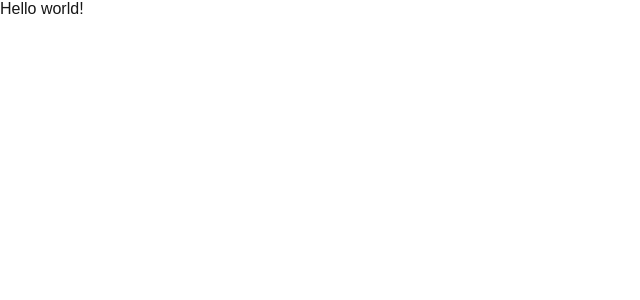
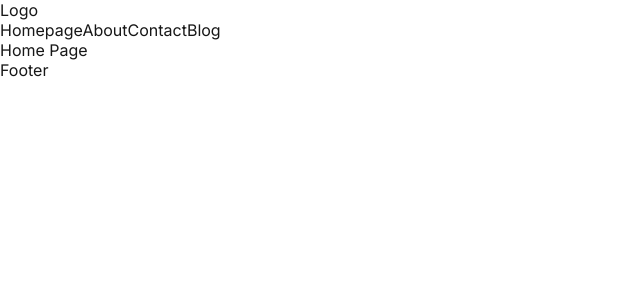
Before and after one commit to jonathanpperry/jonathanperry-next-blogger, a Next.js app: page / in a window 1280 px wide. Shown: the top 300 px of the page, without its empty margins (0-640 px from the left). Built offline with nearby package versions, Linux system fonts and the light colour scheme.

Commit message:
Added links to navbar

```diff
--- a/src/app/layout.js
+++ b/src/app/layout.js
@@ -1,16 +1,9 @@
-import localFont from "next/font/local";
+import { Inter } from "next/font/google";
 import "./globals.css";
+import Navbar from "@/components/navbar/Navbar";
+import Footer from "@/components/footer/Footer";
 
-const geistSans = localFont({
-  src: "./fonts/GeistVF.woff",
-  variable: "--font-geist-sans",
-  weight: "100 900",
-});
-const geistMono = localFont({
-  src: "./fonts/GeistMonoVF.woff",
-  variable: "--font-geist-mono",
-  weight: "100 900",
-});
+const inter = Inter({ subsets: ["latin"] });
 
 export const metadata = {
   title: "Create Next App",
@@ -20,8 +13,10 @@ export const metadata = {
 export default function RootLayout({ children }) {
   return (
     <html lang="en">
-      <body className={`${geistSans.variable} ${geistMono.variable}`}>
+      <body className={inter.className}>
+        <Navbar />
         {children}
+        <Footer />
       </body>
     </html>
   );
--- a/src/app/page.js
+++ b/src/app/page.js
@@ -1,5 +1,5 @@
 const Home = () => {
-  return <div>Hello world!</div>;
+  return <div>Home Page</div>;
 };
 
 export default Home;
--- /dev/null
+++ b/src/components/footer/Footer.jsx
@@ -0,0 +1,9 @@
+import React from 'react'
+
+function Footer() {
+  return (
+    <div>Footer</div>
+  )
+}
+
+export default Footer
--- /dev/null
+++ b/src/components/navbar/Navbar.jsx
@@ -0,0 +1,15 @@
+import React from "react";
+import Links from "./links/Links";
+
+function Navbar() {
+  return (
+    <div>
+      <div>Logo</div>
+      <div>
+        <Links />
+      </div>
+    </div>
+  );
+}
+
+export default Navbar;
--- /dev/null
+++ b/src/components/navbar/links/Links.jsx
@@ -0,0 +1,35 @@
+import Link from "next/link";
+import React from "react";
+
+const links = [
+  {
+    title: "Homepage",
+    path: "/",
+  },
+  {
+    title: "About",
+    path: "/about",
+  },
+  {
+    title: "Contact",
+    path: "/contact",
+  },
+  {
+    title: "Blog",
+    path: "/blog",
+  },
+];
+
+function Links() {
+  return (
+    <div>
+      {links.map((link) => (
+        <Link href={link.path} key={link.title}>
+          {link.title}
+        </Link>
+      ))}
+    </div>
+  );
+}
+
+export default Links;
```
